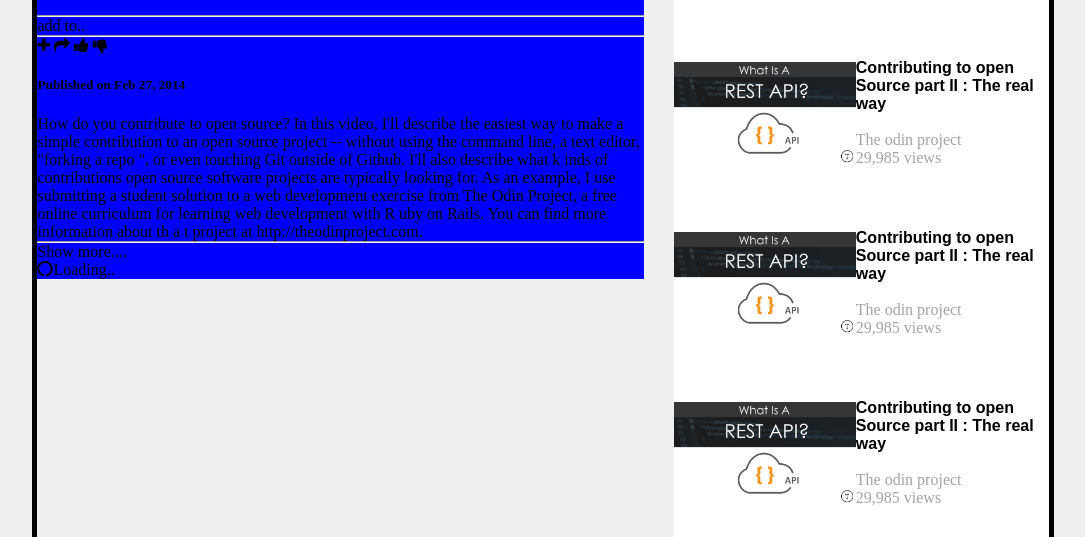
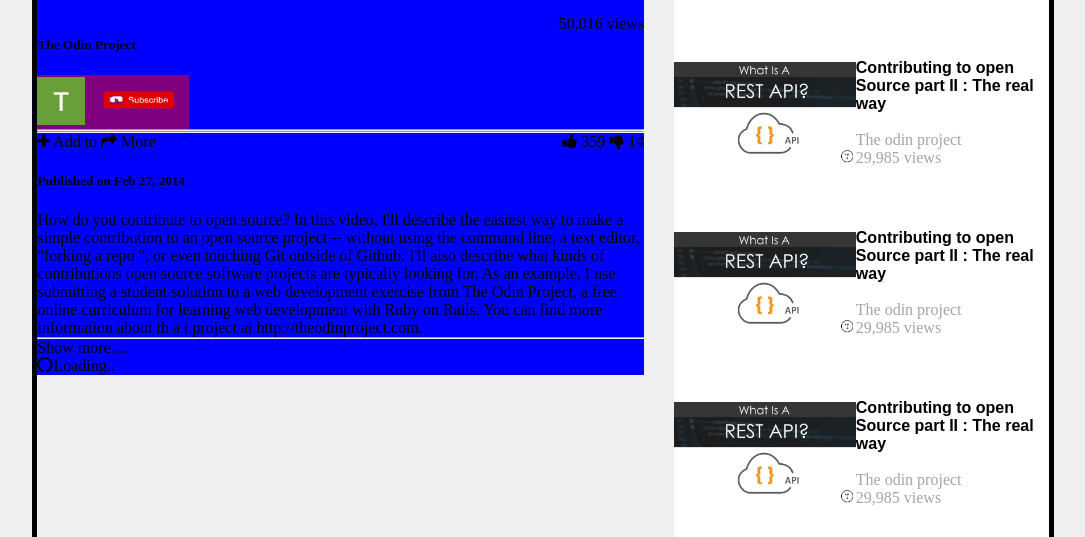
Before and after one commit to Ferm0494/-YouTube-s-video-player-page-, a plain HTML site: page index.html in a window 1280 px wide. Shown: the part 634-1171 px from the top of the page, without its empty margins (97-1182 px from the left). Drawn offline with Linux system fonts and the light colour scheme.

Commit message:
adding logos at principal div

```diff
--- a/assets/stylesheet/index.css
+++ b/assets/stylesheet/index.css
@@ -217,3 +217,23 @@ p {
     width: 60%;
     height: fit-content;
 }
+
+#videodescription {
+    text-align: left;
+}
+
+#likeiconline{
+    display: flex;
+    justify-content: space-between;
+
+}
+
+#channeliconline{
+    display: flex;
+    justify-content: space-between;
+}
+
+#subscribebutton {
+    height: 50px;
+    width: 100px;
+}
--- a/index.html
+++ b/index.html
@@ -60,28 +60,53 @@
                     <div>
                         <div>
                             <h5> Contributing to open source part I...</h5>
+                            <div id="channeliconline">
+                                <div>
+                                    <div>
+                                        <h5>The Odin Project</h5>
+
+                                    </div>
+                                    <div style="background-color: purple;">
+                                        <img class="channellogo" src="./assets/images/t.jpeg" alt="channellogo">
+                                        <img id="subscribebutton" src="./assets/images/subscribebutton.png" alt="subscribebutton.png">
+                                    </div>
+
+                                </div>
+
+                                <div>
+                                    <p>50,016 views</p>
+                                </div>
+                            </div>
 
                         </div>
                         <!-- Line... -->
                         <hr>
                         <!-- Line -->
-                        <div>
-                            <label>add to..</label>
-
-                        </div>
 
                     </div>
 
                     <div>
                         <hr>
-                        <i class="fa fa-plus" aria-hidden="true"></i>
-                        <i class="fa fa-share" aria-hidden="true"></i>
-                        <i class="fa fa-thumbs-up" aria-hidden="true"></i>
-                        <i class="fa fa-thumbs-down" aria-hidden="true"></i>
+                        <div id="likeiconline">
+                            <div>
+                                <i class="fa fa-plus" aria-hidden="true"></i>
+                                <span>Add to</span>
+                                <i class="fa fa-share" aria-hidden="true"></i>
+                                <span>More</span>
+                            </div>
+
+                            <div>
+                                <i class="fa fa-thumbs-up" aria-hidden="true"></i>
+                                <span>359</span>
+                                <i class="fa fa-thumbs-down" aria-hidden="true"></i>
+                                <span>14</span>
+                            </div>
+                        </div>
+
                         <h5>Published on Feb 27, 2014</h5>
-                        <p>How do you contribute to open source? In this video, I'll describe the easiest way to make a simple contribution to an open source project -- without using the command line, a text editor, "forking a repo ", or even touching Git
-                            outside of Github. I'll also describe what k inds of contributions open source software projects are typically looking for. As an example, I use submitting a student solution to a web development exercise from The Odin Project,
-                            a free online curriculum for learning web development with R uby on Rails. You can find more information about th a t project at http://theodinproject.com.</p>
+                        <p id="videodescription">How do you contribute to open source? In this video, I'll describe the easiest way to make a simple contribution to an open source project -- without using the command line, a text editor, "forking a repo ", or even touching Git
+                            outside of Github. I'll also describe what kinds of contributions open source software projects are typically looking for. As an example, I use submitting a student solution to a web development exercise from The Odin Project,
+                            a free online curriculum for learning web development with Ruby on Rails. You can find more information about th a t project at http://theodinproject.com.</p>
                         <hr>
                         <p>Show more....</p>
 
```
Also changed, not shown: assets/images/subscribebutton.png (added), assets/images/t.jpeg (added).
